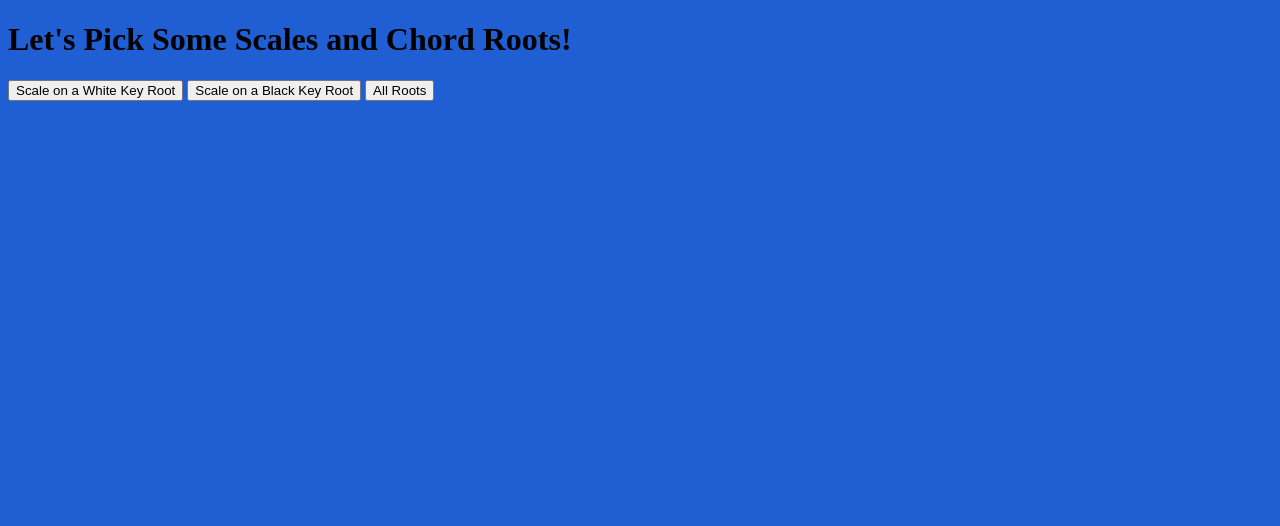
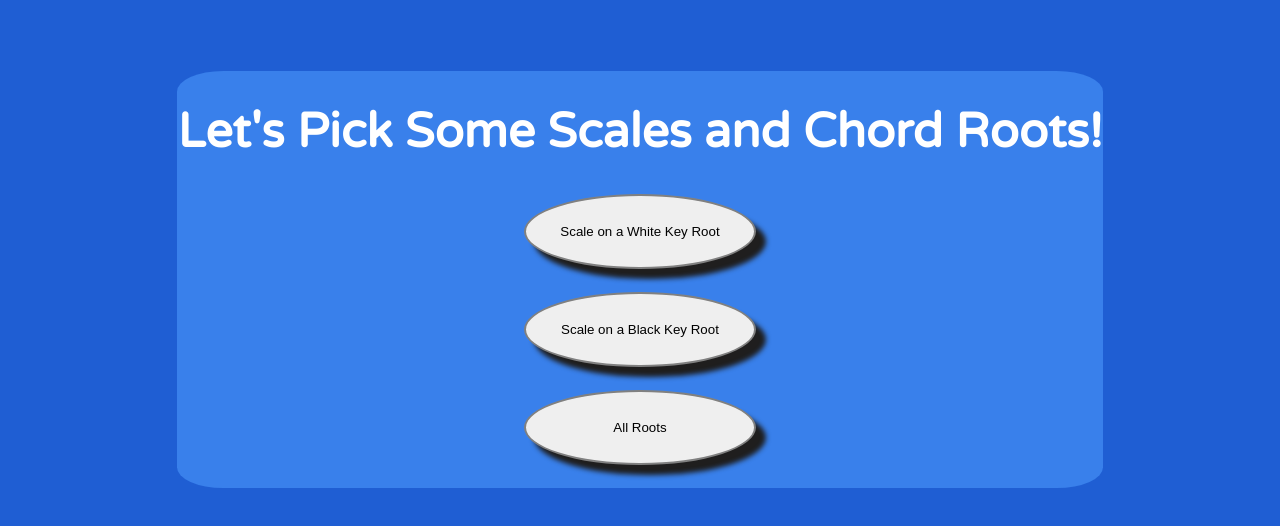
Before and after one commit to IguanasEverywhere/RandomKeys, a plain HTML site: page index.html in a window 1280 px wide. Drawn offline with Linux system fonts and the light colour scheme.

Commit message:
Update with some CSS styling

```diff
--- a/index.html
+++ b/index.html
@@ -4,16 +4,26 @@
 <head>
     <meta charset="UTF-8">
     <title>Random Key Generator</title>
+    <link rel="preconnect" href="https://fonts.googleapis.com">
+    <link rel="preconnect" href="https://fonts.gstatic.com" crossorigin>
+    <link href="https://fonts.googleapis.com/css2?family=Varela+Round&display=swap" rel="stylesheet">
     <link rel="stylesheet" href="styles.css">
 </head>
 
 <body>
 
-    <h1>Let's Pick Some Scales and Chord Roots!</h1>
+    <div class="card">
+    <div class="heading">
+        <h1>Let's Pick Some Scales and Chord Roots!</h1>
+    </div>
 
-    <button id="whiteButton">Scale on a White Key Root</button>
-    <button id="blackButton">Scale on a Black Key Root</button>
-    <button id="allRootsButton">All Roots</button>
+    <div class="buttonSection">
+        <button id="whiteButton">Scale on a White Key Root</button>
+        <button id="blackButton">Scale on a Black Key Root</button>
+        <button id="allRootsButton">All Roots</button>
+    </div>
+
+</div>
 
 
 
--- a/styles.css
+++ b/styles.css
@@ -1,3 +1,47 @@
 body {
+    display: flex;
     background-color: rgb(31, 94, 211);
+    flex-direction: column;
+    font-family: 'Varela Round', sans-serif;
 }
+
+.heading {
+    align-self: center;
+}
+
+.buttonSection {
+
+    display: flex;
+    flex-direction: column;
+    width: 25%;
+    align-self: center;
+
+}
+
+button {
+    margin-bottom: 10%;
+    padding: 5%;
+    border-radius: 50%;
+    border: 2px solid gray;
+    box-shadow: 10px 10px 5px rgb(31, 30, 30);
+    height: 75px;
+}
+
+button:hover {
+    background-color: rgb(241, 137, 177);
+}
+
+h1 {
+    font-size: 3rem;
+    color: white;
+    text-align: center;
+}
+
+.card {
+    display: flex;
+    flex-direction: column;
+    margin: 5% auto;
+    background-color: rgb(57, 128, 235);
+    border-radius: 5%;
+
+}
```
